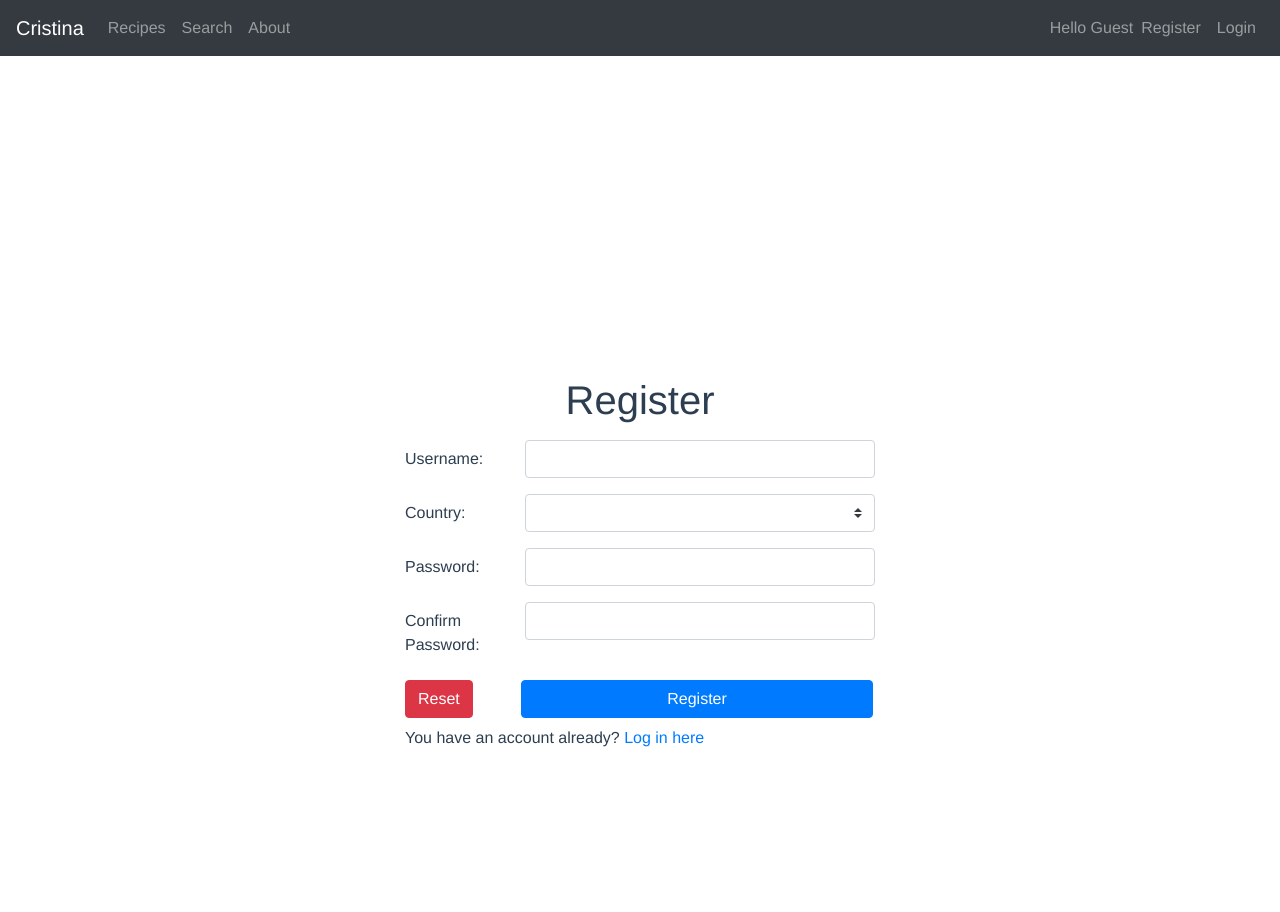
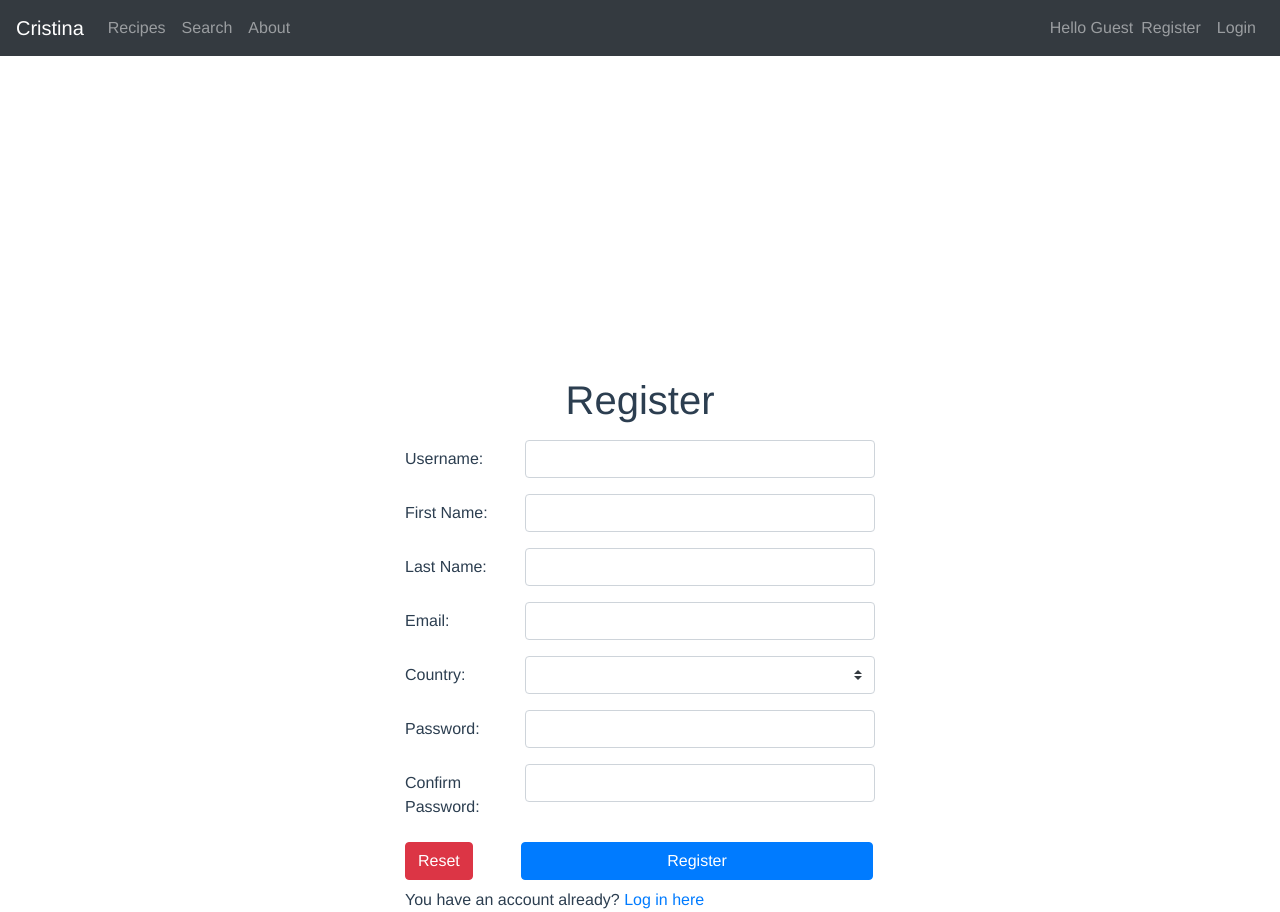
Before and after one commit to WED-2023/assignment2-1-208897991_208009845, a Vue app: page /#/RegisterPage in a window 1280 px wide. Before the commit the page ends 800 px from the top, so only its background shows below. Built offline with nearby package versions, Linux system fonts and the light colour scheme.

Commit message:
Some changes?

```diff
--- a/src/components/RecipePage.vue
+++ b/src/components/RecipePage.vue
@@ -55,11 +55,7 @@ import icons from "./Icons.vue";
 
 export default {
   name: "RecipePage",
-  data() {
-    return {
-      recipe: null
-    };
-  },
+
   props: {
     recipe: {
       type: Object,
--- a/src/components/Register.vue
+++ b/src/components/Register.vue
@@ -2,6 +2,8 @@
   <div class="container">
     <h1 class="title">Register</h1>
     <b-form @submit.prevent="onRegister" @reset.prevent="onReset">
+
+      <!--  Username -->
       <b-form-group
         id="input-group-username"
         label-cols-sm="3"
@@ -21,10 +23,74 @@
           Username length should be between 3-8 characters long
         </b-form-invalid-feedback>
         <b-form-invalid-feedback v-if="!$v.form.username.alpha">
-            Username alpha
+          Username must contain only alphabetic characters
         </b-form-invalid-feedback>
       </b-form-group>
 
+      <!-- First Name -->
+<b-form-group
+  id="input-group-firstname"
+  label-cols-sm="3"
+  label="First Name:"
+  label-for="firstname"
+>
+  <b-form-input
+    id="firstname"
+    v-model="$v.form.firstname.$model"
+    type="text"
+    :state="validateState('firstname')"
+  ></b-form-input>
+  <b-form-invalid-feedback v-if="!$v.form.firstname.required">
+    First Name is required
+  </b-form-invalid-feedback>
+  <b-form-invalid-feedback v-if="!$v.form.firstname.alpha">
+    First Name must contain only alphabetic characters
+  </b-form-invalid-feedback>
+</b-form-group>
+
+<!-- Last Name -->
+<b-form-group
+  id="input-group-lastname"
+  label-cols-sm="3"
+  label="Last Name:"
+  label-for="lastname"
+>
+  <b-form-input
+    id="lastname"
+    v-model="$v.form.lastname.$model"
+    type="text"
+    :state="validateState('lastname')"
+  ></b-form-input>
+  <b-form-invalid-feedback v-if="!$v.form.lastname.required">
+    Last Name is required
+  </b-form-invalid-feedback>
+  <b-form-invalid-feedback v-if="!$v.form.lastname.alpha">
+    Last Name must contain only alphabetic characters
+  </b-form-invalid-feedback>
+</b-form-group>
+
+      <!--  Email -->
+      <b-form-group
+        id="input-group-email"
+        label-cols-sm="3"
+        label="Email:"
+        label-for="email"
+      >
+        <b-form-input
+          id="email"
+          v-model="$v.form.email.$model"
+          type="email"
+          :state="validateState('email')"
+        ></b-form-input>
+        <b-form-invalid-feedback v-if="!$v.form.email.required">
+          Email is required
+        </b-form-invalid-feedback>
+        <b-form-invalid-feedback v-if="!$v.form.email.email">
+          Email must be valid
+        </b-form-invalid-feedback>
+      </b-form-group>
+
+      <!--  Country -->
       <b-form-group
         id="input-group-country"
         label-cols-sm="3"
@@ -42,8 +108,9 @@
         </b-form-invalid-feedback>
       </b-form-group>
 
+      <!--  Password -->
       <b-form-group
-          id="input-group-Password"
+        id="input-group-password"
         label-cols-sm="3"
         label="Password:"
         label-for="password"
@@ -57,17 +124,12 @@
         <b-form-invalid-feedback v-if="!$v.form.password.required">
           Password is required
         </b-form-invalid-feedback>
-          <b-form-text v-else-if="$v.form.password.$error" text-variant="info">
-            Your password should be <strong>strong</strong>. <br />
-            For that, your password should be also:
-          </b-form-text>
-          <b-form-invalid-feedback
-            v-if="$v.form.password.required && !$v.form.password.length"
-          >
-            Have length between 5-10 characters long
+        <b-form-invalid-feedback v-if="$v.form.password.$error">
+          Password should be 5-10 characters long
         </b-form-invalid-feedback>
       </b-form-group>
 
+      <!--  Confirm Password -->
       <b-form-group
         id="input-group-confirmedPassword"
         label-cols-sm="3"
@@ -83,13 +145,12 @@
         <b-form-invalid-feedback v-if="!$v.form.confirmedPassword.required">
           Password confirmation is required
         </b-form-invalid-feedback>
-          <b-form-invalid-feedback
-            v-else-if="!$v.form.confirmedPassword.sameAsPassword"
-          >
+        <b-form-invalid-feedback v-else-if="!$v.form.confirmedPassword.sameAsPassword">
           The confirmed password is not equal to the original password
         </b-form-invalid-feedback>
       </b-form-group>
 
+      <!-- button -->
       <b-button type="reset" variant="danger">Reset</b-button>
       <b-button
         type="submit"
@@ -112,10 +173,6 @@
     >
       Register failed: {{ form.submitError }}
     </b-alert>
-      <!-- <b-card class="mt-3 md-3" header="Form Data Result">
-        <pre class="m-0"><strong>form:</strong> {{ form }}</pre>
-        <pre class="m-0"><strong>$v.form:</strong> {{ $v.form }}</pre>
-      </b-card> -->
   </div>
 </template>
 
@@ -127,17 +184,18 @@
   maxLength,
   alpha,
   sameAs,
-    email
+  email as emailValidator
 } from "vuelidate/lib/validators";
-  import { mockRegister } from "../services/auth.js";
+import axios from "axios";
+
 export default {
   name: "Register",
   data() {
     return {
       form: {
         username: "",
-          firstName: "",
-          lastName: "",
+        firstname: "",
+        lastname: "",
         country: null,
         password: "",
         confirmedPassword: "",
@@ -156,6 +214,18 @@
         length: (u) => minLength(3)(u) && maxLength(8)(u),
         alpha
       },
+      firstname: {
+        required,
+        alpha
+      },
+      lastname: {
+        required,
+        alpha
+      },
+      email: {
+        required,
+        email: emailValidator
+      },
       country: {
         required
       },
@@ -170,9 +240,7 @@
     }
   },
   mounted() {
-      // console.log("mounted");
     this.countries.push(...countries);
-      // console.log($v);
   },
   methods: {
     validateState(param) {
@@ -180,47 +248,38 @@
       return $dirty ? !$error : null;
     },
     async Register() {
+      // console.log("First Name:", this.form.firstname);
+      // console.log("Last Name:", this.form.lastname);
+
   try {
-
-          // const response = await this.axios.post(
-          //   // "https://test-for-3-2.herokuapp.com/user/Register",
-          //   this.$root.store.server_domain + "/Register",
-
-          //   {
-          //     username: this.form.username,
-          //     password: this.form.password
-          //   }
-          // );
-
-          const userDetails = {
+    const response = await axios.post(
+      this.$root.store.server_domain + "/register",
+      {
         username: this.form.username,
-            password: this.form.password
-          };
-
-          const response = mockRegister(userDetails);
-
+        firstname: this.form.firstname,
+        lastname: this.form.lastname,
+        password: this.form.password,
+        country: this.form.country,
+        email: this.form.email
+      }
+    );
     this.$router.push("/loginpage");
-          // console.log(response);
   } catch (err) {
-          console.log(err.response);
-          this.form.submitError = err.response.data.message;
+    this.form.submitError = err.response?.data?.message || "Register failed";
   }
 },
-
     onRegister() {
-        // console.log("register method called");
       this.$v.form.$touch();
       if (this.$v.form.$anyError) {
         return;
       }
-        // console.log("register method go");
       this.Register();
     },
     onReset() {
       this.form = {
         username: "",
-          firstName: "",
-          lastName: "",
+        firstname: "",
+        lastname: "",
         country: null,
         password: "",
         confirmedPassword: "",
@@ -233,6 +292,7 @@
   }
 };
 </script>
+
 <style lang="scss" scoped>
 .container {
   max-width: 500px;
@@ -240,7 +300,7 @@
   flex-direction: column;
   align-items: center;
 }
-  .title{
+.title {
   margin-bottom: 1rem;
 }
 </style>
--- a/src/pages/RecipeViewPage.vue
+++ b/src/pages/RecipeViewPage.vue
@@ -37,6 +37,7 @@ export default {
   },
   data() {
     return {
+      // eslint-disable-next-line vue/no-dupe-keys
       recipe: null
     };
   },
```
Also changed, not shown: src/pages/SearchPage.vue (+62 -58 lines). Lines whose indentation alone changed are shown as unchanged.
